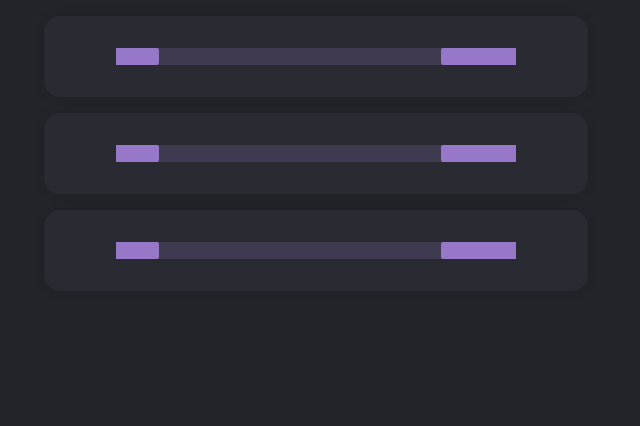
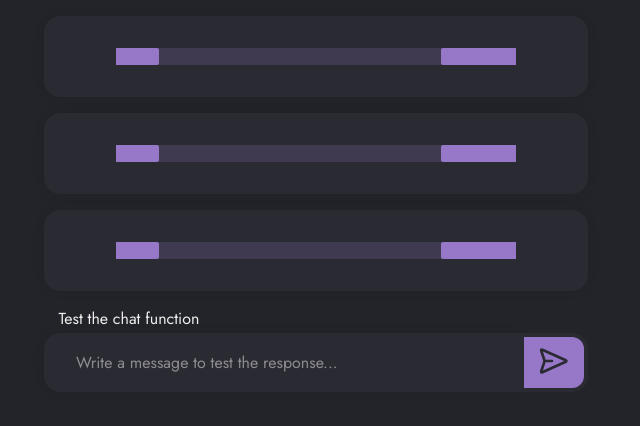
Before and after one commit to AdamTovatt/betapet-bot-frontend, a React (Create React App) app: page / in a window 1280 px wide. Shown: the top 426 px of the page, without its empty margins (324-964 px from the left). Built offline with nearby package versions, Linux system fonts and the light colour scheme; no server answers.

Commit message:
add chat test

```diff
--- a/src/Api.js
+++ b/src/Api.js
@@ -10,6 +10,15 @@ export async function GetStatus() {
   });
 }
 
+export async function GetChatResponse(message) {
+  return await fetch(
+    GetBasePath() + "/bot/getChatResponse?message=" + message,
+    {
+      method: "GET",
+    }
+  );
+}
+
 export function GetBasePath() {
   let requestPath = "https://ledigasalar.online/betapet-bot-api";
   if (!process.env.NODE_ENV || process.env.NODE_ENV === "development") {
--- /dev/null
+++ b/src/Components/Input/TextField.js
@@ -0,0 +1,119 @@
+import { useState } from "react";
+import styled from "styled-components";
+import { BorderRadius, Color } from "../Constants";
+import { ReactComponent as SendIcon } from "./Assets/send.svg";
+
+const TextField = ({
+  title,
+  placeHolder,
+  type,
+  setState,
+  onSumbit,
+  width,
+  color,
+}) => {
+  const [text, setText] = useState(null);
+
+  return (
+    <TextFieldContainer Width={width}>
+      <TextAreaTitle>{title}</TextAreaTitle>
+      <ButtonAndFieldContainer>
+        <CustomTextArea
+          color={color}
+          Width={width}
+          onKeyDown={(event) => {
+            if (event.key === "Enter") {
+              if (onSumbit) onSumbit(text);
+            }
+          }}
+          onChange={(event) => {
+            setText(event.target.value);
+            if (setState) {
+              setState(event.target.value);
+            }
+          }}
+          type={type}
+          placeholder={placeHolder}
+        />
+        <SubmitButton
+          color={color}
+          onClick={() => {
+            if (onSumbit) onSumbit(text);
+          }}
+        >
+          <SendIcon
+            height={"2rem"}
+            width={"3rem"}
+            style={{
+              color: Color.DarkLighter,
+            }}
+          ></SendIcon>
+        </SubmitButton>
+      </ButtonAndFieldContainer>
+    </TextFieldContainer>
+  );
+};
+
+const ButtonAndFieldContainer = styled.div`
+  display: flex;
+  width: 34rem;
+  max-width: 80vw;
+`;
+
+const SubmitButton = styled.button`
+  width: 5rem;
+  background-color: ${Color.Purple};
+  border: 0.3rem solid ${Color.DarkLighter};
+  border-radius: 0 ${BorderRadius.Default} ${BorderRadius.Default} 0;
+  cursor: pointer;
+
+  &:hover {
+    -webkit-transform: scale(1.05);
+    -moz-transform: scale(1.05);
+    -o-transform: scale(1.05);
+    transform: scale(1.05);
+    transition-duration: 0.05s;
+  }
+`;
+
+const TextFieldContainer = styled.div`
+  display: flex;
+  flex-direction: column;
+`;
+
+const TextAreaTitle = styled.div`
+  text-align: left;
+  padding-left: 0.9rem;
+  margin-bottom: 0.2rem;
+  font-size: 16px;
+  font-weight: 400;
+`;
+
+const CustomTextArea = styled.input`
+  width: 100%;
+  background-color: ${(props) => (props.color ? props.color : Color.Blue)};
+  border: none;
+  border-radius: ${BorderRadius.Default} 0 0 ${BorderRadius.Default};
+  resize: none;
+  outline: none;
+  padding: 2rem;
+  padding-top: 1.2rem;
+  padding-bottom: 1.2rem;
+  min-height: 1.25rem;
+  max-height: 1.25rem;
+  font-family: "Jost";
+  font-size: 16px;
+  overflow: hidden;
+  color: ${Color.White};
+
+  ::placeholder {
+    color: ${Color.White};
+    opacity: 0.5;
+  }
+
+  -webkit-appearance: none !important;
+  -webkit-box-shadow: 0px 0px 15px -5px rgba(0, 0, 0, 0.2);
+  box-shadow: 0px 0px 15px -5px rgba(0, 0, 0, 0.2);
+`;
+
+export default TextField;
--- a/src/Components/Pages/StartPage.js
+++ b/src/Components/Pages/StartPage.js
@@ -1,9 +1,10 @@
 import styled from "styled-components";
 import { BorderRadius, Color } from "../Constants";
 import { useState, useEffect } from "react";
-import { GetRating, GetStatus } from "../../Api";
+import { GetRating, GetStatus, GetChatResponse } from "../../Api";
 import RatingChart from "../RatingChart";
 import { BarLoader } from "react-spinners";
+import TextField from "../Input/TextField";
 
 const StartPage = () => {
   const [ratingInfo, setRatingInfo] = useState(null);
@@ -13,6 +14,7 @@ const StartPage = () => {
   const [hasFetchedStatus, setHasFetchedStatus] = useState(false);
   const [fetchingStatus, setFetchinsStatus] = useState(false);
   const [counter, setCounter] = useState(0);
+  const [botChatAnswer, setBotChatAnswer] = useState(null);
 
   useEffect(() => {
     async function FetchRatingInfo() {
@@ -195,10 +197,38 @@ const StartPage = () => {
           </LoaderPanel>
         )}
         <VerticalSpacing height={1} />
+        <TextField
+          onSumbit={(text) => {
+            GetApiResponseOnChat(text, setBotChatAnswer);
+          }}
+          color={Color.DarkLighter}
+          placeHolder={"Write a message to test the response..."}
+          title={"Test the chat function"}
+        ></TextField>
+        <VerticalSpacing height={1} />
+        {botChatAnswer ? (
+          <>
+            <UserStatsPanel>
+              <StatRow>
+                <StatColumn>{botChatAnswer}</StatColumn>
+              </StatRow>
+            </UserStatsPanel>
+            <VerticalSpacing height={1} />
+          </>
+        ) : null}
       </CenterContainer>
     </Page>
   );
 };
+
+async function GetApiResponseOnChat(message, setMessage) {
+  let result = await GetChatResponse(message);
+
+  if (result.status === 200) {
+    let json = await result.json();
+    setMessage(json.message);
+  }
+}
 
 function GetLastPlayTimeText(lastPlayTime) {
   let seconds = (Date.now() - new Date(lastPlayTime)) / 1000;
```
Also changed, not shown: src/Components/Input/Assets/send.svg (added).
